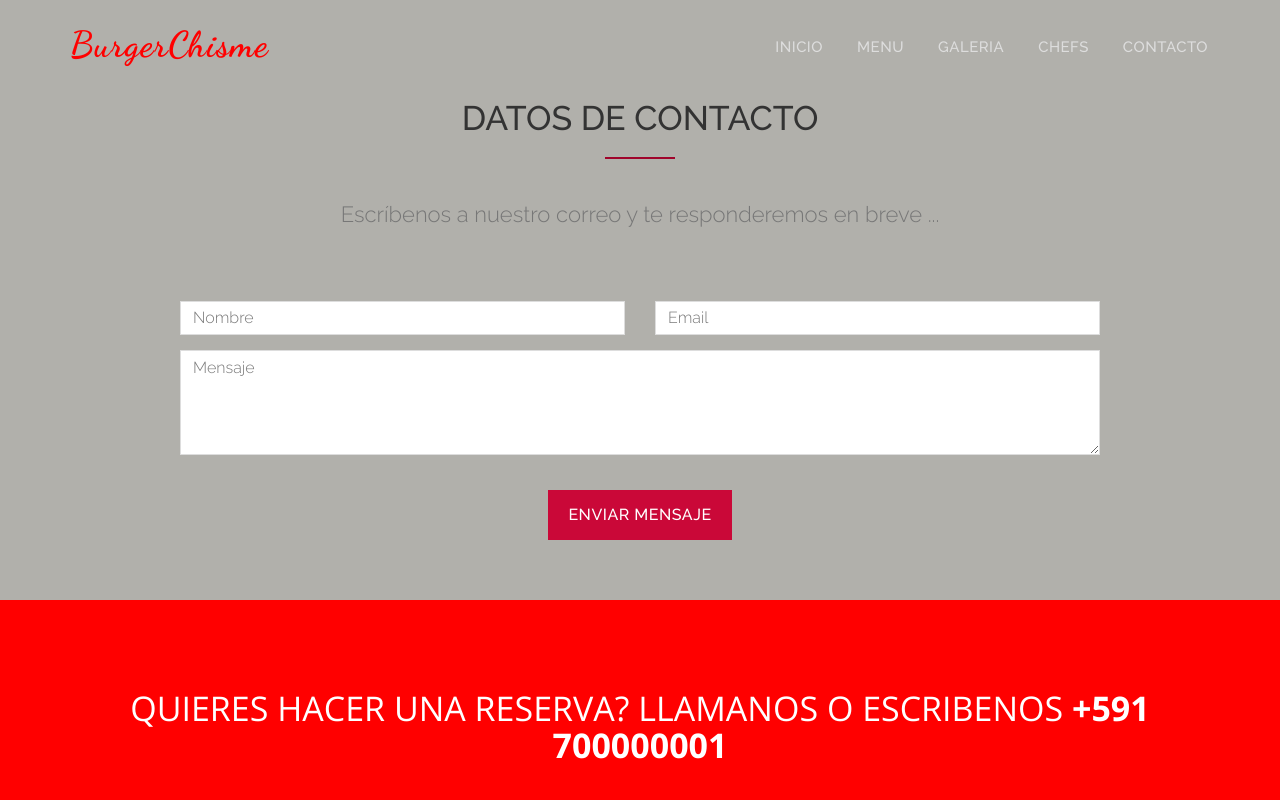
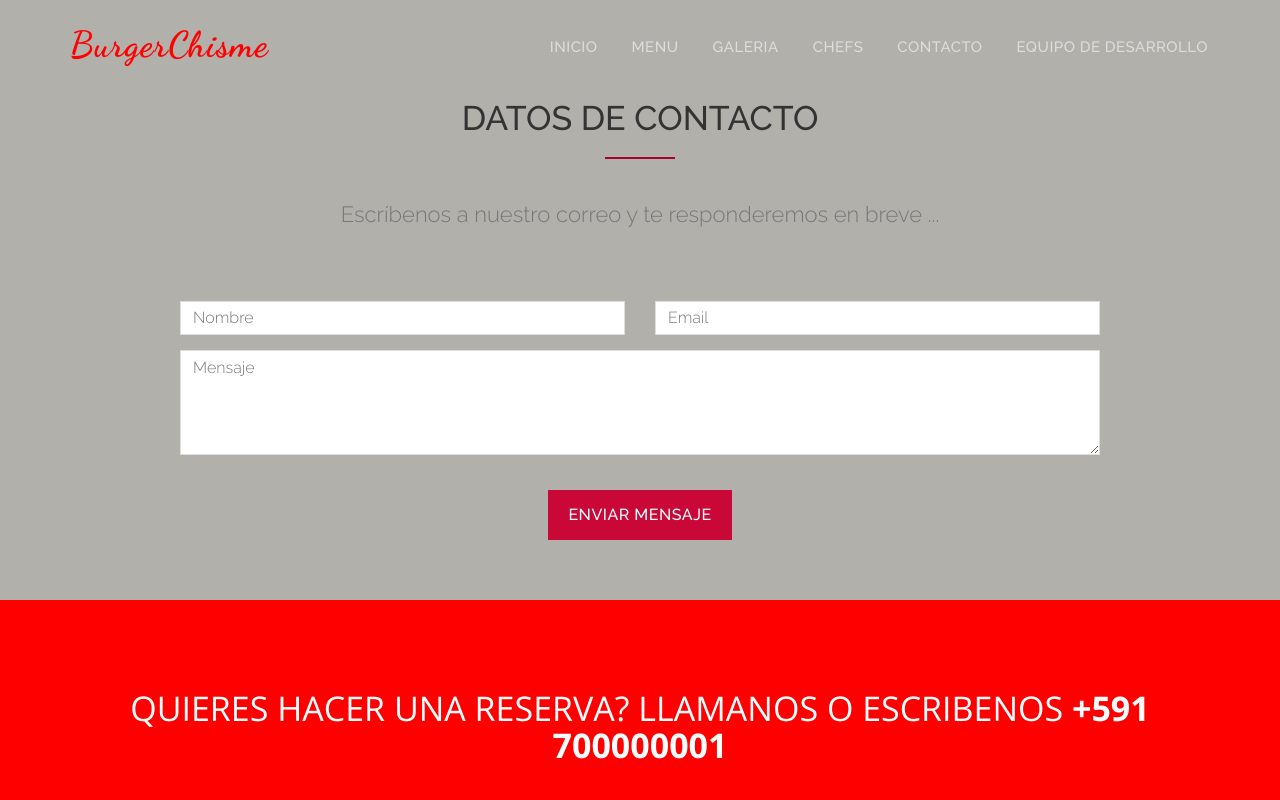
Before and after one commit to burgerchisme/burgerchisme, a plain HTML site: page contacto.html in a window 1280 px wide. Shown: the top 800 px of the page. Drawn offline with nearby package versions, Linux system fonts and the light colour scheme.

Commit message:
Update contacto.html

```diff
--- a/contacto.html
+++ b/contacto.html
@@ -43,6 +43,7 @@
               <li><a href="galeria.html" class="page-scroll">Galeria</a></li>
               <li><a href="chefs.html" class="page-scroll">Chefs</a></li>
               <li><a href="contacto.html" class="page-scroll">Contacto</a></li>
+              <li><a href="equipo.html" class="page-scroll">Equipo de desarrollo</a></li>
             </ul>
           </div>
           <!-- /.navbar-collapse -->
```
